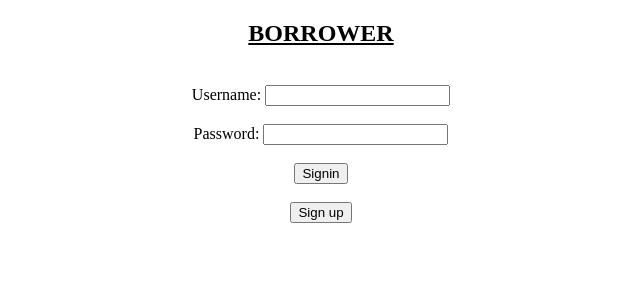
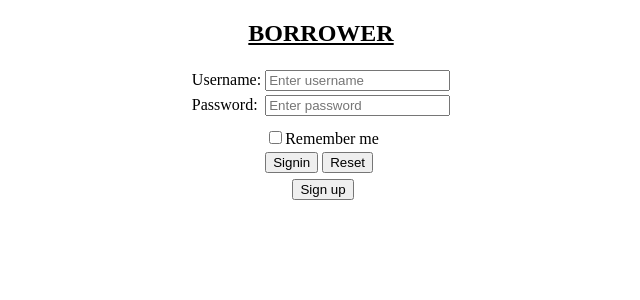
Before and after one commit to b1sh4l/-WebTechProject, a PHP site: page /BorrowerHP.php in a window 1280 px wide. Shown: the top 300 px of the page, without its empty margins (319-959 px from the left). Run offline with PHP 8.4, Linux system fonts and the light colour scheme.

Commit message:
few changes

```diff
--- a/Borrower/Controller/SignInCheck.php
+++ b/Borrower/Controller/SignInCheck.php
@@ -55,8 +55,6 @@ else{
 
         }
 
-
-
        }
 
 
--- a/Borrower/View/BorrowerHP.php
+++ b/Borrower/View/BorrowerHP.php
@@ -22,7 +22,7 @@ else
     <meta name="viewport" content="width=device-width, initial-scale=1.0">
     <style>
         table, th, td {
-          border: 1px solid black;
+          border: none;
         }
         </style>
     <title>Borrower Homepage</title>
@@ -31,24 +31,56 @@ else
 <body>
     <div>
         <form action="#" method="post">
-    	<center>
-        <h2><b><u>BORROWER</u></b></h2>
-    	<br>
-    	Username: <input type="text" id="uname" name="uname">
-        <?php echo "<span style='color:red;'><small><b>".$unameerr."</b></small></span>"; ?>
-    	<br><br>
-    	Password: <input type="password" id="pass" name="pass">
-        <?php echo "<span style='color:red;'><small><b>".$passerr."</b></small></span>"; ?>
-    	<br><br>
-        <input type="submit" value="Signin" name="btnsignin">
-        </center>
+        <h2><center><b><u>BORROWER</u></b></center></h2>
+    	<table align="center">
+            <tr>
+                  <td> <label for="uname">Username:</label></td>
+                  <td> <input type="text" id="uname" name="uname" placeholder="Enter username" >
+                  <?php
+                  echo "<span style='color:red;'><small><b>".$unameerr."</b></small></span>";
+                  ?></td>
+                  </td>
+            </tr>
+            <tr>
+                  <td> <label for="pass">Password:</label></td>
+                  <td> <input type="password" id="pass" name="pass" placeholder="Enter password" >
+                  <?php
+                  echo "<span style='color:red;'><small><b>".$passerr."</b></small></span>";
+                  ?></td>
+              </tr>
+
+
+              <tr><td></td><td></td></tr>
+              <tr><td></td><td></td></tr>
+
+              <tr>
+                <td></td>
+                <td >
+                    <input type="checkbox" name="remember_me" value="remember_me">Remember me
+                </td>
+              </tr>
+
+              <tr>
+                <td></td>
+                <td >
+                    <input type="submit" value="Signin" name="btnsignin">
+                    <input type="reset" name="Reset">
+                </td>
+              </tr>
+        </table>
         </form>
     </div>
 
     <div>
         <form action="../View/BrrowerSignUp.php" method="post">
-            <br>
-            <center><input type="submit" value="Sign up" name="btnsignup"></center>
+            <table align="center">
+                <tr>
+                <td></td>
+                <td >
+                    <input type="submit" value="Sign up" name="btnsignup">
+                </td>
+              </tr>
+            </table>
         </form>
     </div>
 </body>
```
